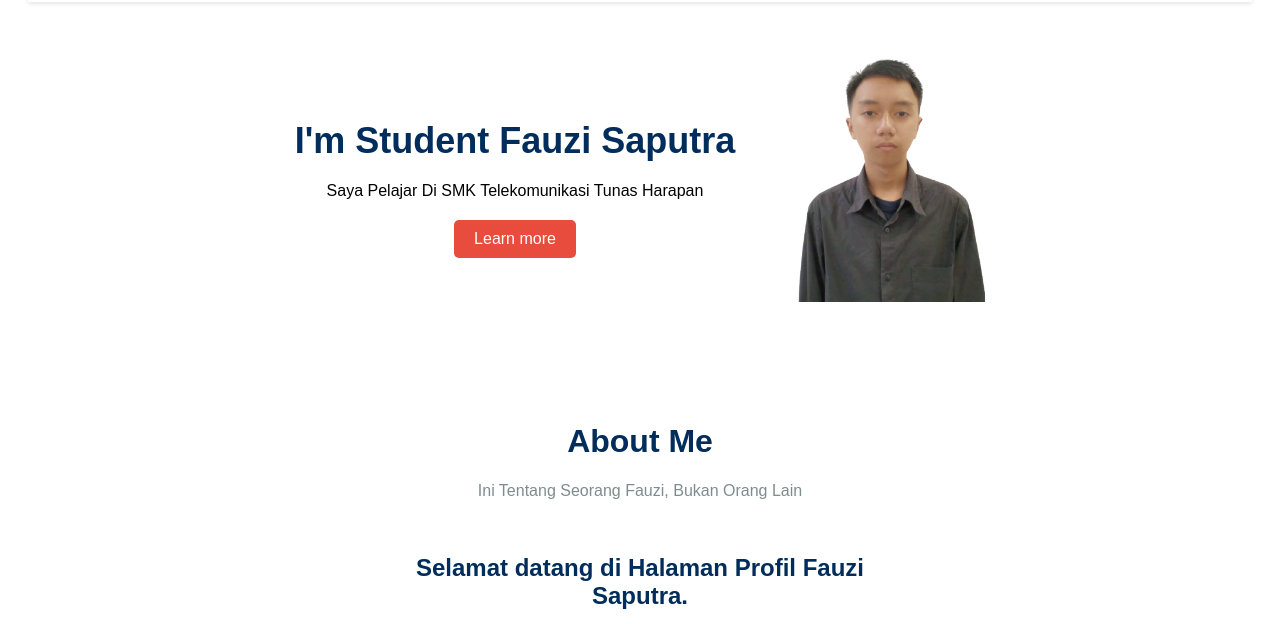
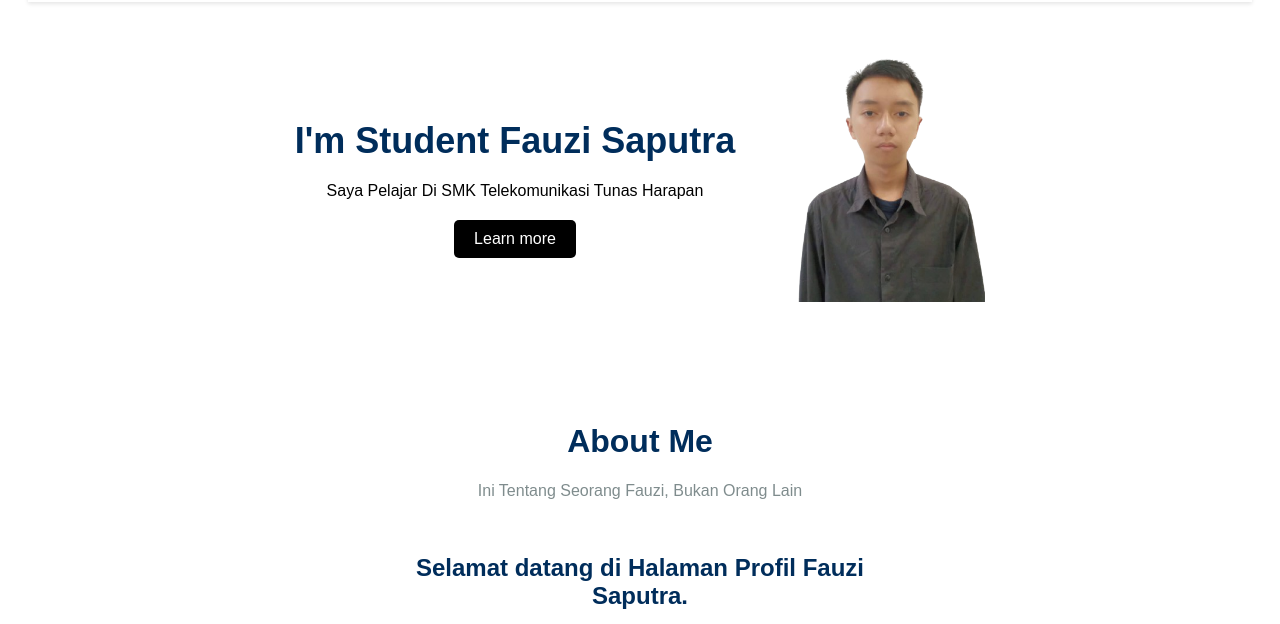
Before and after one commit to FauziSaputra666/belajar1, a plain HTML site: page portfolio_fauzi/index.html in a window 1280 px wide. Shown: the part 131-755 px from the top of the page. Drawn offline with Linux system fonts and the light colour scheme.

Commit message:
ganti bg button

```diff
--- a/portfolio_fauzi/index.html
+++ b/portfolio_fauzi/index.html
@@ -25,7 +25,7 @@
         <div class="info">
             <h1>I'm Student Fauzi Saputra</h1>
             <p>Saya Pelajar Di SMK Telekomunikasi Tunas Harapan</p>
-            <a href="#" id="learnMoreLink">Learn more</a>
+            <a href="#" id="learnMoreLink" style="background-color: #000;">Learn more</a>
         </div>
         <img src="images/profile.png" alt="Profile Picture" class="profile-picture">
     </div>
```
